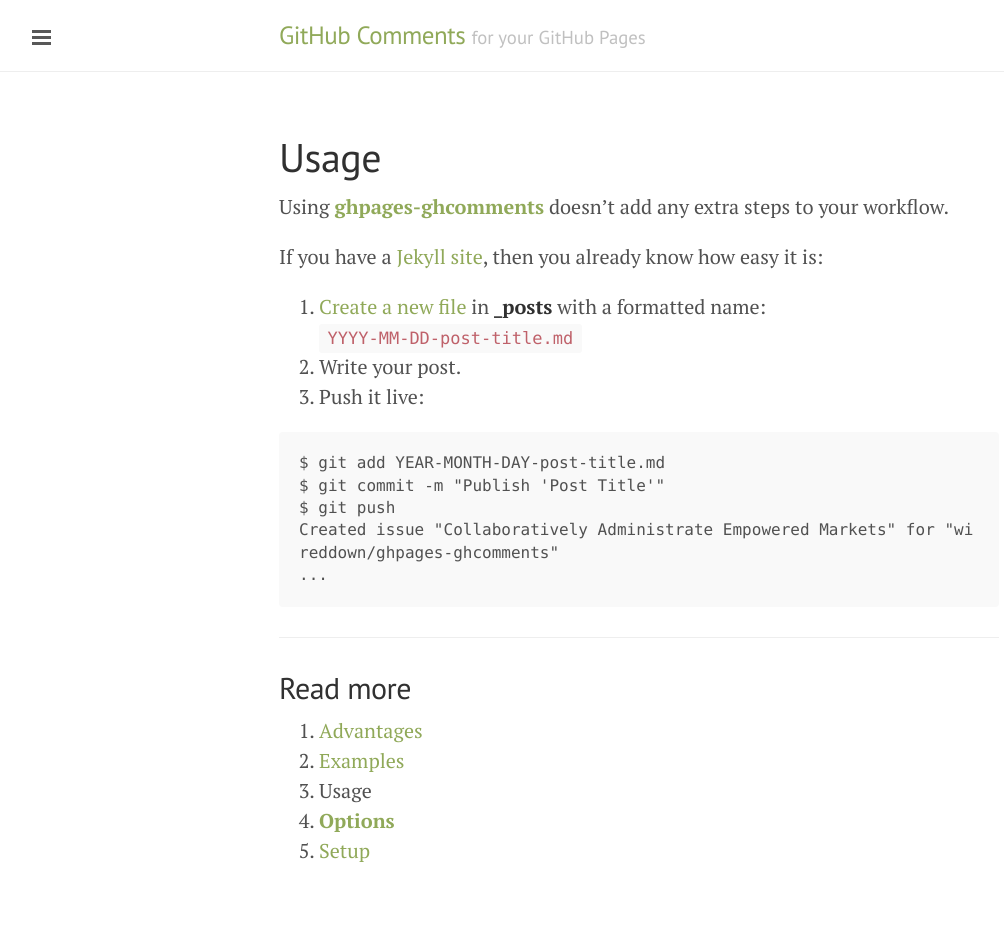
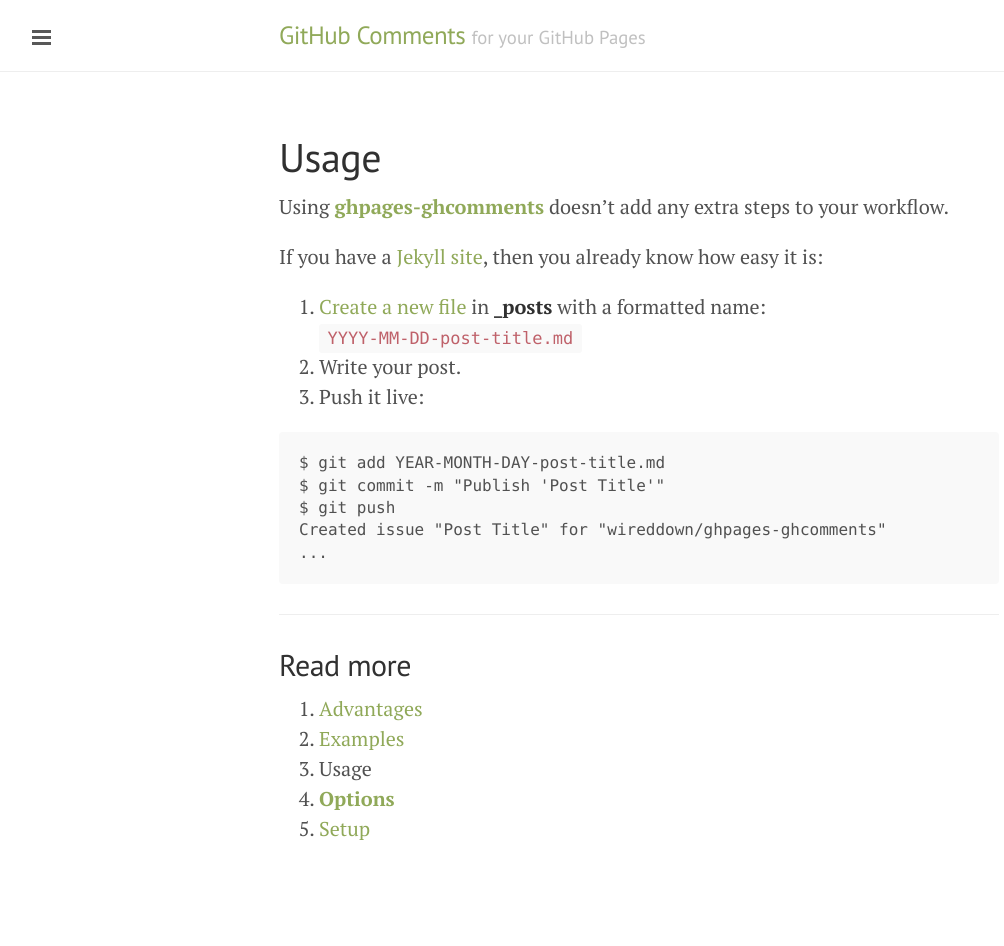
Before and after one commit to wireddown/ghpages-ghcomments, a Jekyll site: the page built from usage.md, in a window 1280 px wide. Shown: the whole page, without its empty margins (1-1005 px from the left). Built offline with Jekyll 4.4.1, drawn with Linux system fonts in a browser that asks for light colours; Markdown is read by kramdown in place of the engine named in the settings; after the commit the page ends 924 px from its top, so only the background shows below that.

Commit message:
Make usage example consistent

````diff
--- a/usage.md
+++ b/usage.md
@@ -16,7 +16,7 @@ If you have a [Jekyll site](https://help.github.com/articles/using-jekyll-with-p
 $ git add YEAR-MONTH-DAY-post-title.md
 $ git commit -m "Publish 'Post Title'"
 $ git push
-Created issue "Collaboratively Administrate Empowered Markets" for "wireddown/ghpages-ghcomments"
+Created issue "Post Title" for "wireddown/ghpages-ghcomments"
 ...
 ```
 
````
